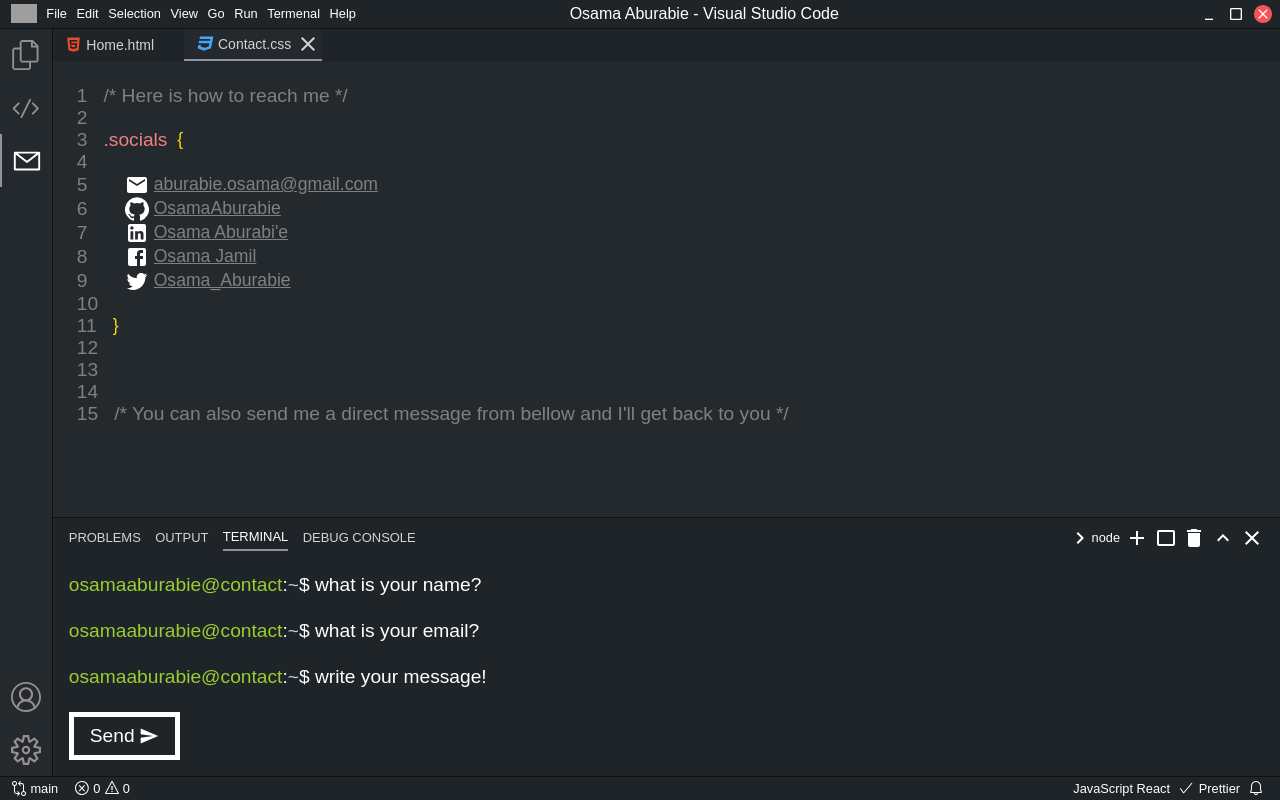
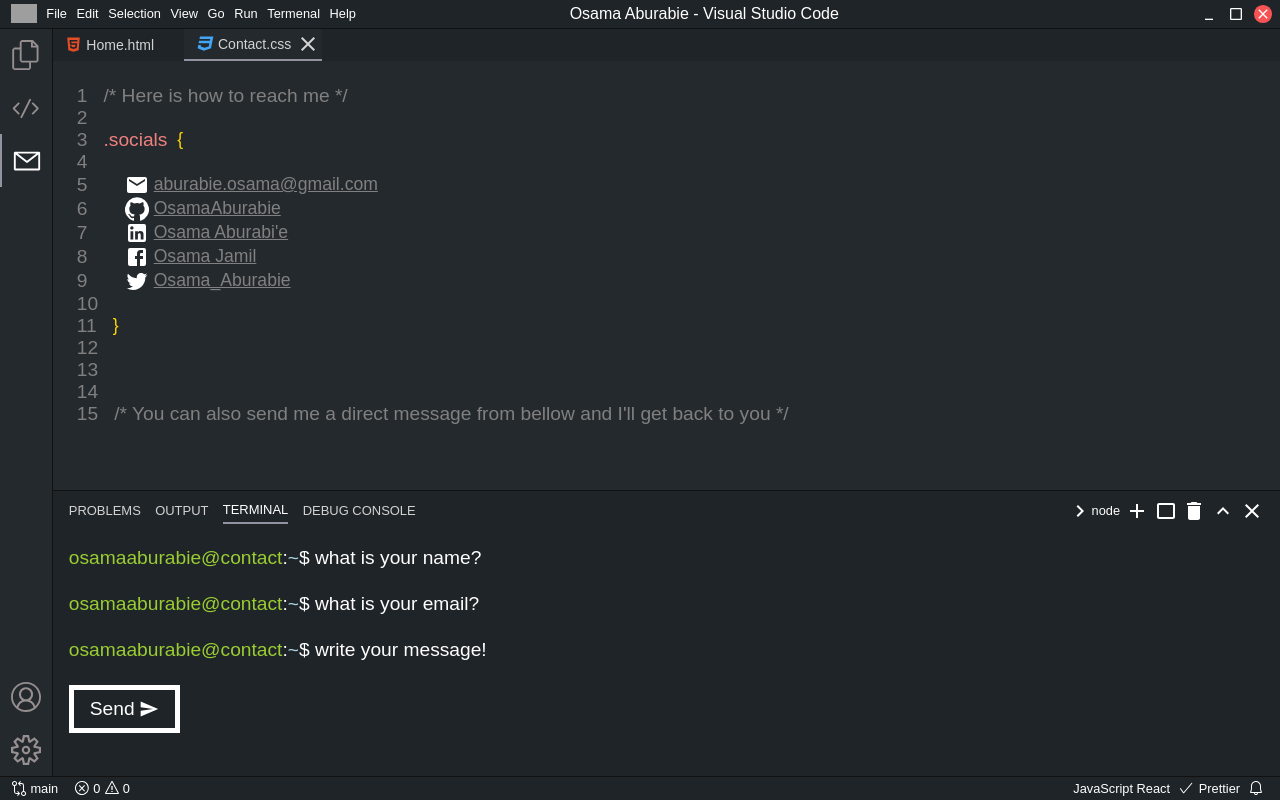
Before and after one commit to OsamaAburabie/porfolio, a React (Create React App) app: page /contact in a window 1280 px wide. Built offline with nearby package versions, Linux system fonts and the light colour scheme; grey boxes are pictures that could not be loaded.

Commit message:
finished almost beta

```diff
--- a/src/pages/Contact.css
+++ b/src/pages/Contact.css
@@ -12,6 +12,7 @@
 .contactPage__top {
   padding: 1.5rem;
   overflow: auto;
+  height: 60%;
 }
 
 .terminal {
@@ -19,6 +20,7 @@
   border-top: 1px solid #111;
   overflow-y: auto;
   position: relative;
+  height: 40%;
 }
 
 .terminal__header {
--- a/src/pages/Home.jsx
+++ b/src/pages/Home.jsx
@@ -1,10 +1,10 @@
 import React from "react";
 import Sidebar from "../components/Sidebar";
 import Topbar from "../components/Topbar";
+import Section from "../components/Section";
 import Typist from "react-typist";
 import "./Home.css";
 import { NavLink } from "react-router-dom";
-import Section from "../components/Section";
 
 const Home = () => {
   return (
```
